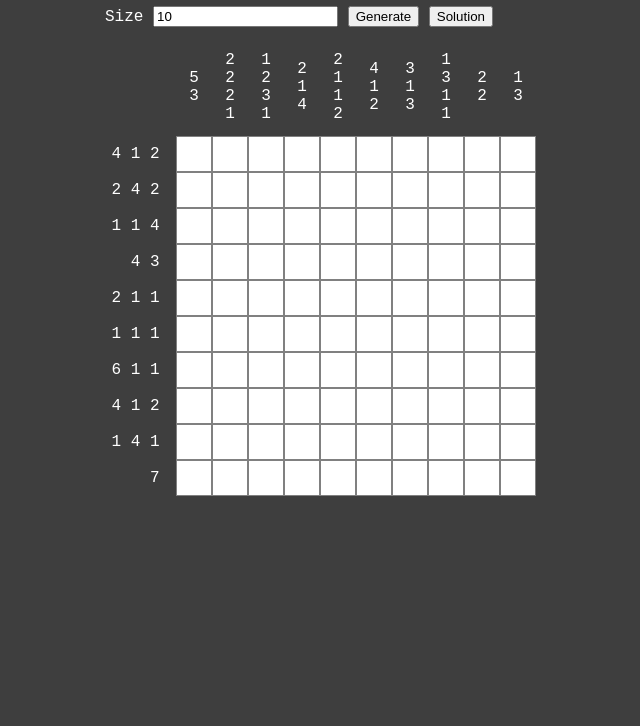
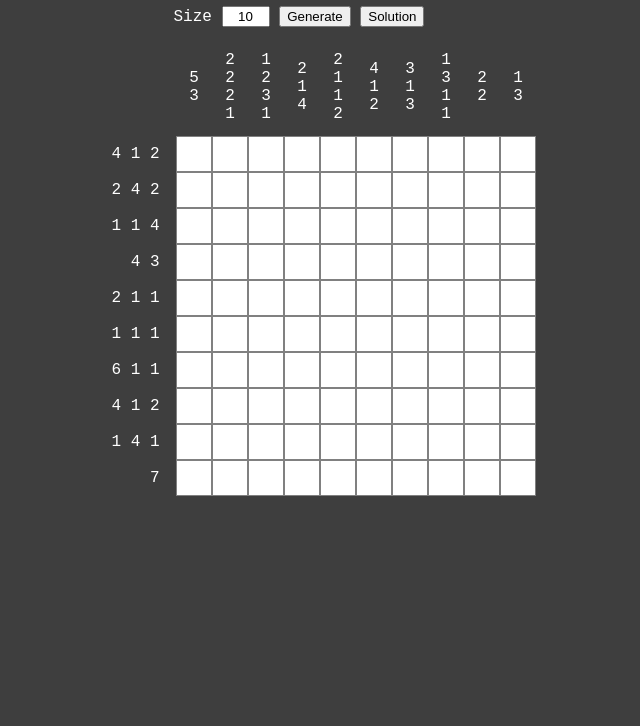
Before and after one commit to andrewinci/nonogram, a website built with webpack: page index.html in a window 1280 px wide. Shown: the part 74-800 px from the top of the page, without its empty margins (341-981 px from the left). Built offline with nearby package versions, Linux system fonts and the light colour scheme.

Commit message:
set input max size

```diff
--- a/src/main.css
+++ b/src/main.css
@@ -20,6 +20,11 @@ body {
     .container {
         width: 80%;
     }
+}
+
+#size-input {
+    width: 3em;
+    text-align: center;
 }
 
 table {
```
